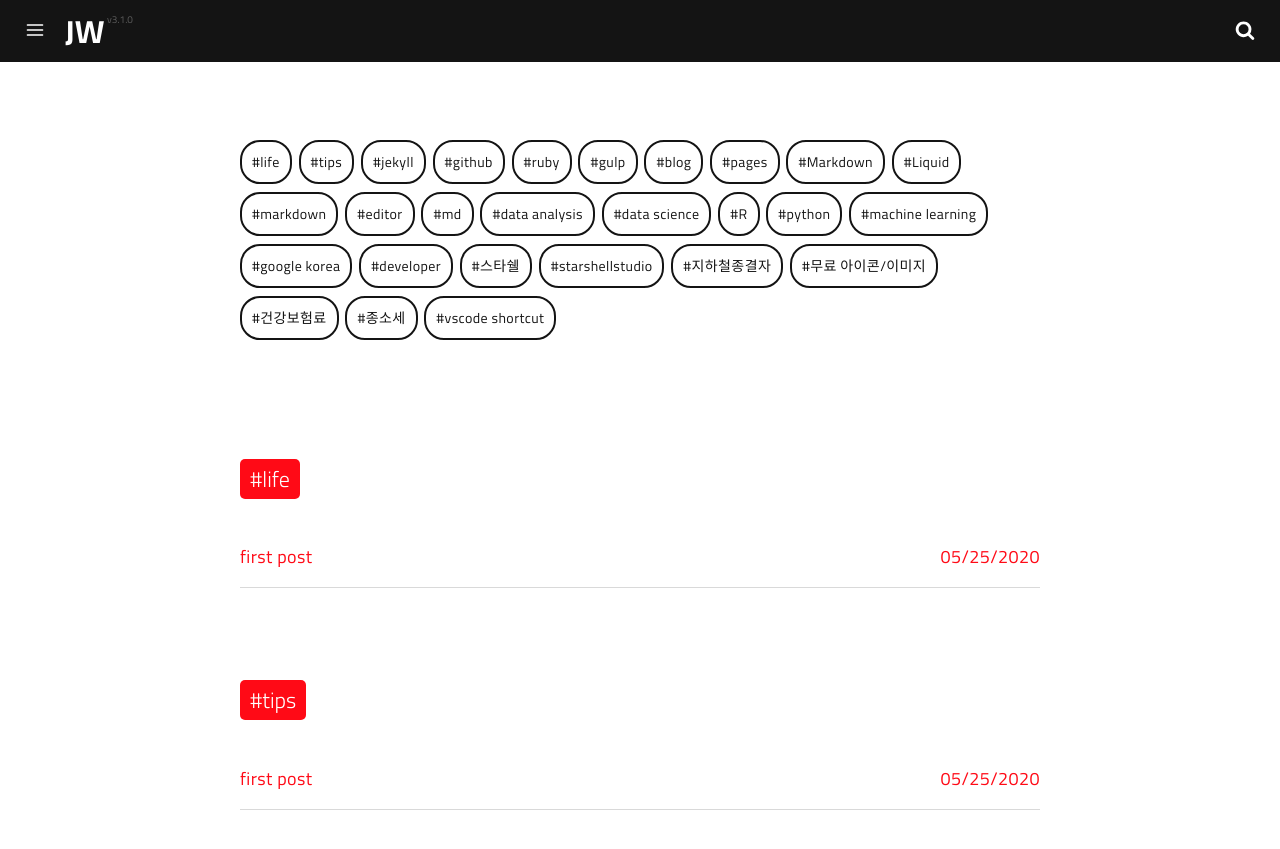
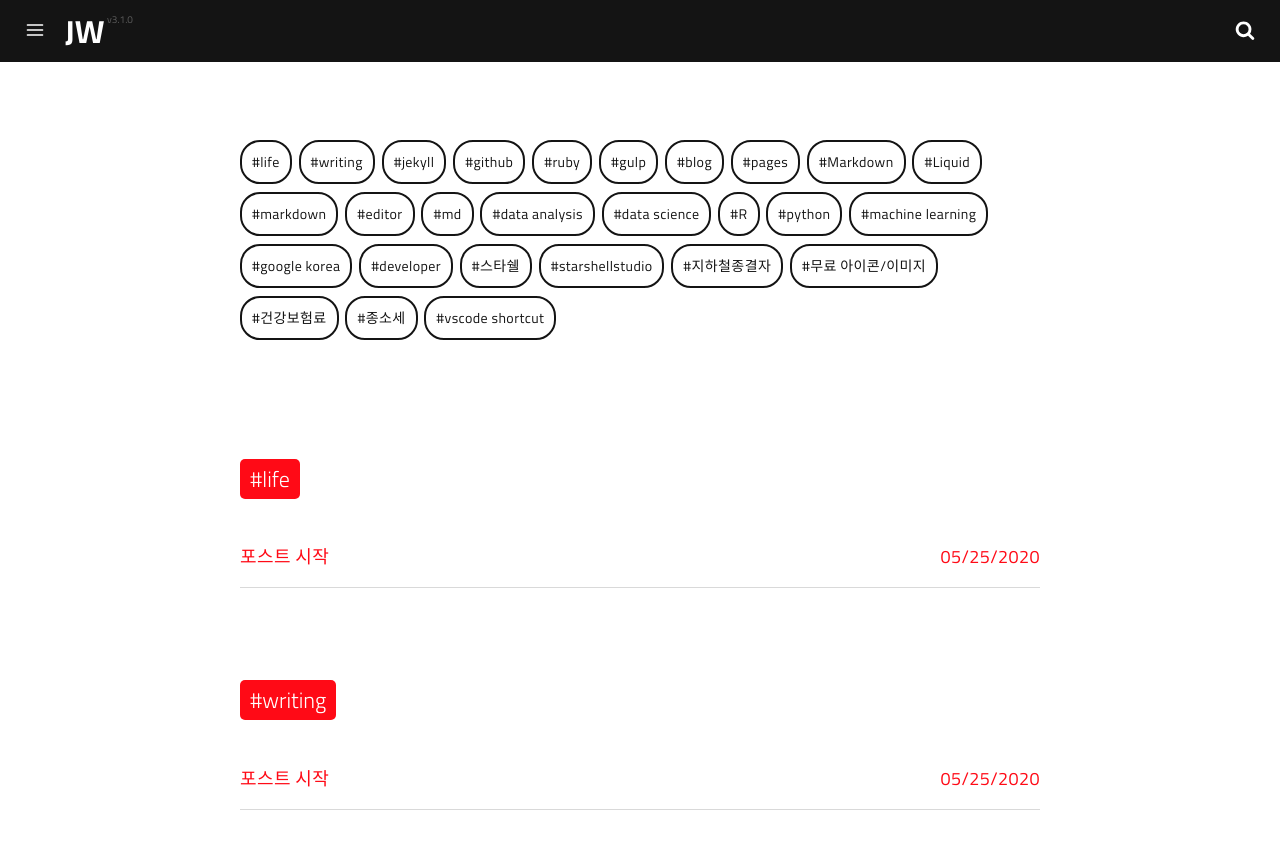
Before and after one commit to jw2471358/jw2471358.github.io, a Jekyll site: the page built from tags.html, in a window 1280 px wide and 900 px high. Shown: the top 849 px of the window. Built offline with Jekyll 4.4.1, drawn with Linux system fonts in a browser that asks for light colours; a script that is not in the unit is left out; part of the change alters nothing that is shown.

Commit message:
Update 2020-05-25-first-post.md

````diff
--- a/_posts/202005/2020-05-25-first-post.md
+++ b/_posts/202005/2020-05-25-first-post.md
@@ -1,142 +1,15 @@
 ---
 # date: 2020-05-25 18:26:59
 layout: post
-title: first post
-subtitle: 첫번째 포스트. 테스트..
-description: 첫번째 포스트. 테스트......
-image: https://res.cloudinary.com/dm7h7e8xj/image/upload/v1559825145/theme16_o0seet.jpg
-optimized_image: https://res.cloudinary.com/dm7h7e8xj/image/upload/c_scale,w_380/v1559825145/theme16_o0seet.jpg
+title: 포스트 시작
+subtitle:
+description: 포스트 시작
+image: https://res.cloudinary.com/douayt92p/image/upload/c_scale,h_399,q_auto,w_760/v1591001871/pixabay/office-4906312_1920_y77kxl.jpg
 category: life
 tags:
   - life
-  - tips
-author: thiagorossener
+  - writing
+author:
 ---
 
-Window환경에서 github blog 만들기
-
-C:\blog\jekflix-template
-
-Then install Jekyll and Gulp client
-'''python
-$ gem install jekyll
-
-$ npm install gulp-cli -g
-git clone https://github.com/<your-github-username>/jekflix-template.git
-
-git clone https://github.com/jw2471358.github.io/jekflix-template.git
-
-git clone https://github.com/jw2471358/jekflix-template.git
-
-
-Cas sociis natoque penatibus et magnis <a href="#">dis parturient montes</a>, nascetur ridiculus mus. *Aenean eu leo quam.* Pellentesque ornare sem lacinia quam venenatis vestibulum. Sed posuere consectetur est at lobortis. Cras mattis consectetur purus sit amet fermentum.
-
-> Curabitur blandit tempus porttitor. Nullam quis risus eget urna mollis ornare vel eu leo. Nullam id dolor id nibh ultricies vehicula ut id elit.
-
-Etiam porta **sem malesuada magna** mollis euismod. Cras mattis consectetur purus sit amet fermentum. Aenean lacinia bibendum nulla sed consectetur.
-
-## Inline HTML elements
-
-HTML defines a long list of available inline tags, a complete list of which can be found on the [Mozilla Developer Network](https://developer.mozilla.org/en-US/docs/Web/HTML/Element).
-
-- **To bold text**, use `<strong>`.
-- *To italicize text*, use `<em>`.
-- Abbreviations, like <abbr title="HyperText Markup Langage">HTML</abbr> should use `<abbr>`, with an optional `title` attribute for the full phrase.
-- Citations, like <cite>&mdash; Thiago Rossener</cite>, should use `<cite>`.
-- <del>Deleted</del> text should use `<del>` and <ins>inserted</ins> text should use `<ins>`.
-- Superscript <sup>text</sup> uses `<sup>` and subscript <sub>text</sub> uses `<sub>`.
-
-Most of these elements are styled by browsers with few modifications on our part.
-
-# Heading 1
-
-## Heading 2
-
-### Heading 3
-
-#### Heading 4
-
-Vivamus sagittis lacus vel augue rutrum faucibus dolor auctor. Duis mollis, est non commodo luctus, nisi erat porttitor ligula, eget lacinia odio sem nec elit. Morbi leo risus, porta ac consectetur ac, vestibulum at eros.
-
-## Code
-
-Cum sociis natoque penatibus et magnis dis `code element` montes, nascetur ridiculus mus.
-
-```js
-// Example can be run directly in your JavaScript console
-
-// Create a function that takes two arguments and returns the sum of those arguments
-var adder = new Function("a", "b", "return a + b");
-
-// Call the function
-adder(2, 6);
-// > 8
-```
-
-Aenean lacinia bibendum nulla sed consectetur. Etiam porta sem malesuada magna mollis euismod. Fusce dapibus, tellus ac cursus commodo, tortor mauris condimentum nibh, ut fermentum massa.
-
-## Lists
-
-Cum sociis natoque penatibus et magnis dis parturient montes, nascetur ridiculus mus. Aenean lacinia bibendum nulla sed consectetur. Etiam porta sem malesuada magna mollis euismod. Fusce dapibus, tellus ac cursus commodo, tortor mauris condimentum nibh, ut fermentum massa justo sit amet risus.
-
-* Praesent commodo cursus magna, vel scelerisque nisl consectetur et.
-* Donec id elit non mi porta gravida at eget metus.
-* Nulla vitae elit libero, a pharetra augue.
-
-Donec ullamcorper nulla non metus auctor fringilla. Nulla vitae elit libero, a pharetra augue.
-
-1. Vestibulum id ligula porta felis euismod semper.
-2. Cum sociis natoque penatibus et magnis dis parturient montes, nascetur ridiculus mus.
-3. Maecenas sed diam eget risus varius blandit sit amet non magna.
-
-Cras mattis consectetur purus sit amet fermentum. Sed posuere consectetur est at lobortis.
-
-Integer posuere erat a ante venenatis dapibus posuere velit aliquet. Morbi leo risus, porta ac consectetur ac, vestibulum at eros. Nullam quis risus eget urna mollis ornare vel eu leo.
-
-## Images
-
-Quisque consequat sapien eget quam rhoncus, sit amet laoreet diam tempus. Aliquam aliquam metus erat, a pulvinar turpis suscipit at.
-
-![placeholder](https://placehold.it/800x400 "Large example image")
-![placeholder](https://placehold.it/400x200 "Medium example image")
-![placeholder](https://placehold.it/200x200 "Small example image")
-
-## Tables
-
-Aenean lacinia bibendum nulla sed consectetur. Lorem ipsum dolor sit amet, consectetur adipiscing elit.
-
-<table>
-  <thead>
-    <tr>
-      <th>Name</th>
-      <th>Upvotes</th>
-      <th>Downvotes</th>
-    </tr>
-  </thead>
-  <tfoot>
-    <tr>
-      <td>Totals</td>
-      <td>21</td>
-      <td>23</td>
-    </tr>
-  </tfoot>
-  <tbody>
-    <tr>
-      <td>Alice</td>
-      <td>10</td>
-      <td>11</td>
-    </tr>
-    <tr>
-      <td>Bob</td>
-      <td>4</td>
-      <td>3</td>
-    </tr>
-    <tr>
-      <td>Charlie</td>
-      <td>7</td>
-      <td>9</td>
-    </tr>
-  </tbody>
-</table>
-
-Nullam id dolor id nibh ultricies vehicula ut id elit. Sed posuere consectetur est at lobortis. Nullam quis risus eget urna mollis ornare vel eu leo.
+글 쓰기, 기억, 기록을 시작하다.
````
